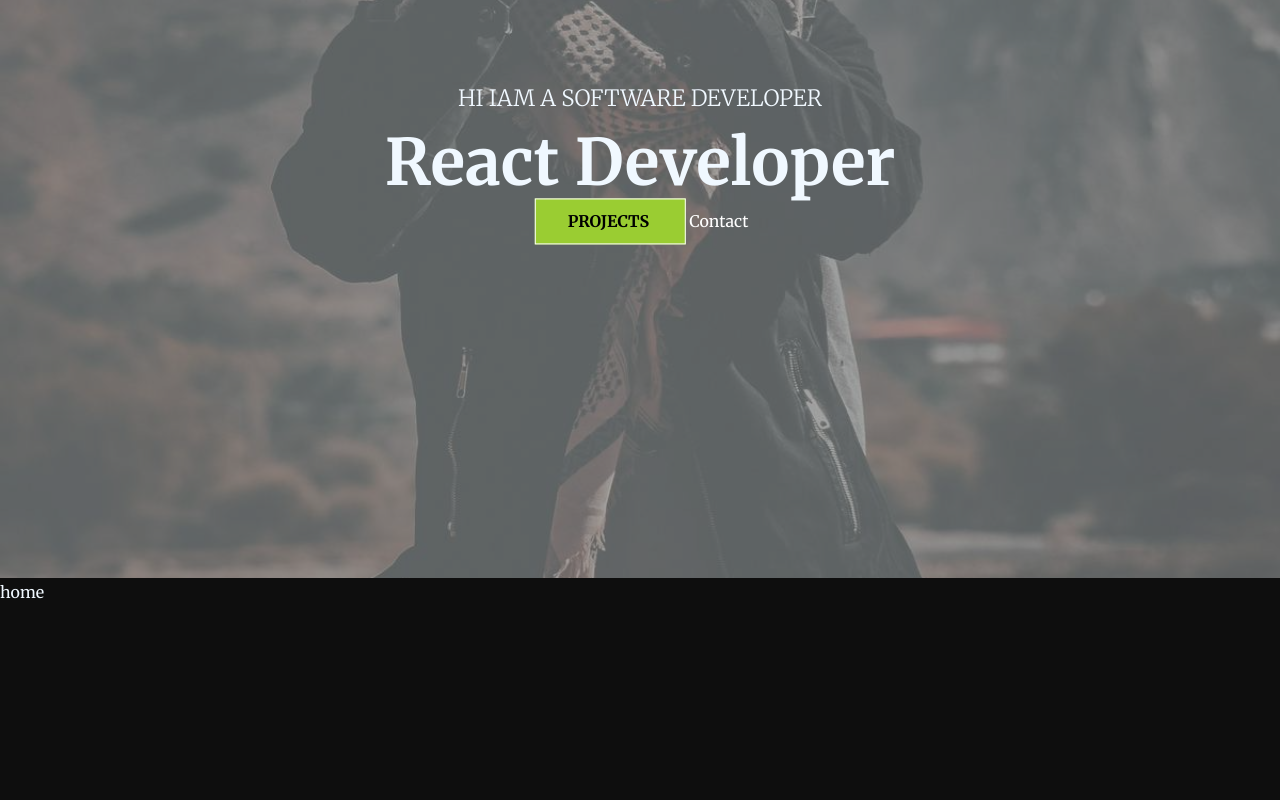
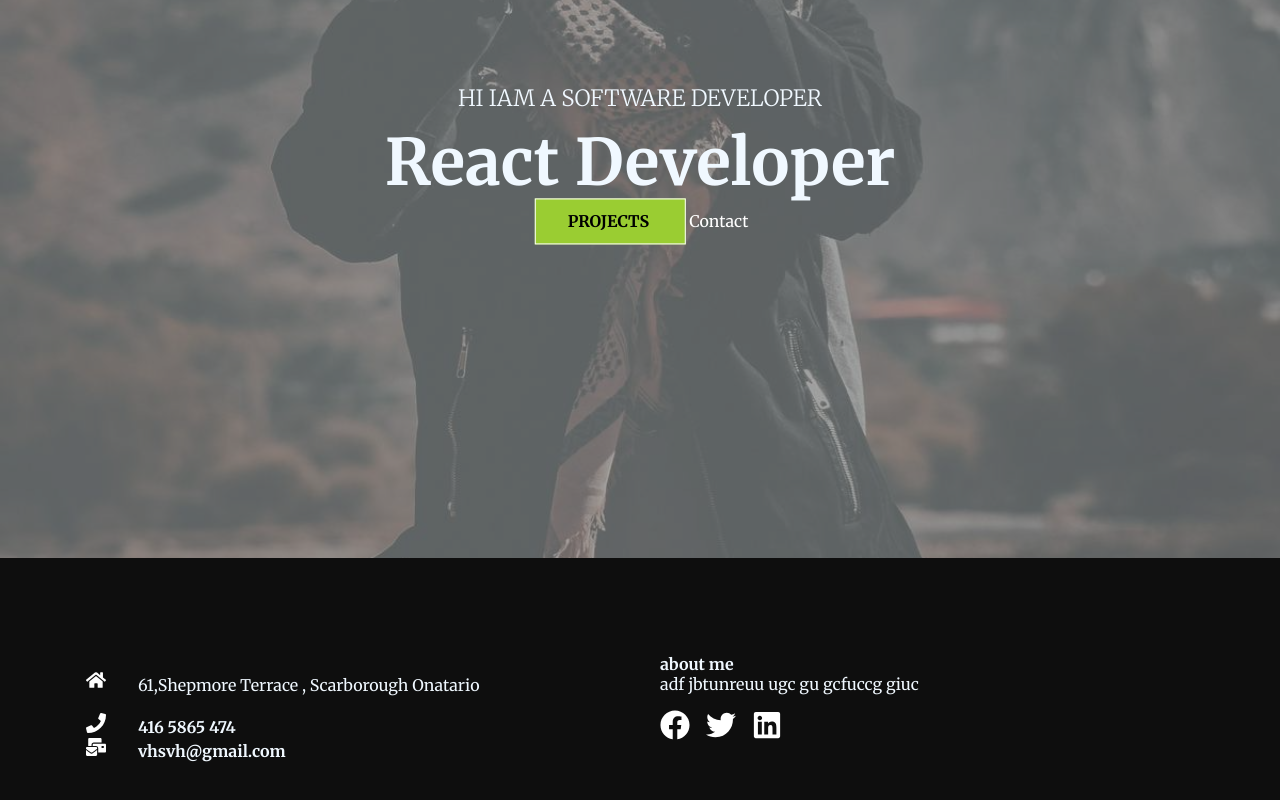
Before and after one commit to Thanushan1523/PORTFOLIO-REACT-CODECURLIEWITHCU, a React (Create React App) app: page / in a window 1280 px wide. Shown: the part 242-1042 px from the top of the page. Before the commit the page ends 844 px from the top, so only its background shows below. Built offline with nearby package versions, Linux system fonts and the light colour scheme.

Commit message:
developing footer section -vedio-5

```diff
--- a/src/components/Footer.jsx
+++ b/src/components/Footer.jsx
@@ -1,8 +1,9 @@
 import React from 'react'
 
 import "./FooterStyles.css";
-// import { FaHome } from "react-icons/fa";
-import { FaUser } from "react-icons/fa";
+import { FaFacebook, FaHome, FaLinkedin, FaMailBulk, FaPhone, FaTwitter } from "react-icons/fa";
+
+// import { FaUser } from "react-icons/fa";
 
 
 
@@ -12,10 +13,36 @@
     <div className="footer">
         <div className="footer-container">
             <div className="left">
-            <FaUser size={20} style={{ color: "#fff", marginRight: "2rem" }} />
-          <p>home</p>
+                <div className='location'>
+            <FaHome size={20} style={{ color: "#fff", marginRight: "2rem"}}/>
+            <p>61,Shepmore Terrace ,
+            Scarborough
+            Onatario
+          </p>
             </div>
-            <div className="right"></div>
+
+
+
+                <div className='phone'>
+
+            <h4><FaPhone size={20} style={{ color: "#fff", marginRight: "2rem"}} />416 5865 474</h4>
+            </div>
+            <div className='mail'>
+
+            <h4><FaMailBulk size={20} style={{ color: "#fff", marginRight: "2rem"}} />vhsvh@gmail.com</h4>
+            </div>
+            </div>
+
+
+            <div className="right">
+                <h4>about me</h4>
+                <p>adf jbtunreuu  ugc gu gcfuccg giuc</p>
+            <div className='social'>
+                <FaFacebook size={30} style={{ color: "#fff", marginRight: "1rem"}}/>
+                <FaTwitter size={30} style={{ color: "#fff", marginRight: "1rem"}}/>
+                <FaLinkedin size={30} style={{ color: "#fff", marginRight: "1rem"}}/>
+            </div>
+            </div>
         </div>
     </div>
   )
--- a/src/components/FooterStyles.css
+++ b/src/components/FooterStyles.css
@@ -0,0 +1,51 @@
+.footer{
+    width: 100%;
+    padding: 6rem 0;
+    background-color: rgba(19,19,19,0,8);
+}
+
+.footer-container{
+    max-width: 1140px;
+    margin: auto;
+    display: grid;
+    grid-template-columns: repeat(2,1fr);
+    grid-gap: 40px;
+}
+
+.left{
+    height: 100%;
+    max-width: 100%;
+    display: flex;
+    flex-direction: column;
+    padding: 1rem;
+}
+
+.location {
+    display: flex;
+    margin-bottom: 0.8rem;
+}
+
+.location p{
+    line-height: 30px;
+}
+
+.left{
+    height: 100%;
+    max-width: 100%;
+    display: flex;
+    flex-direction: column;
+    padding: 1rem;
+}
+.social{
+    margin-top: 1rem;
+
+}
+
+.h4{
+    font-size: 12rem;
+    padding-bottom: 0.7rem;
+}
+
+.p{
+    font-size: 12rem;
+}
--- a/src/components/HomeHero.jsx
+++ b/src/components/HomeHero.jsx
@@ -6,7 +6,7 @@
 
 const HomeHero = () => {
   return (
-    <div className='hero'>HomeHero
+    <div className='hero'>
     <div className='mask'>
         <img className='intro-img' src={introImage} alt="IntroImage">
         </img>
```
Also changed, not shown: src/index.css (+1 -15 lines).
